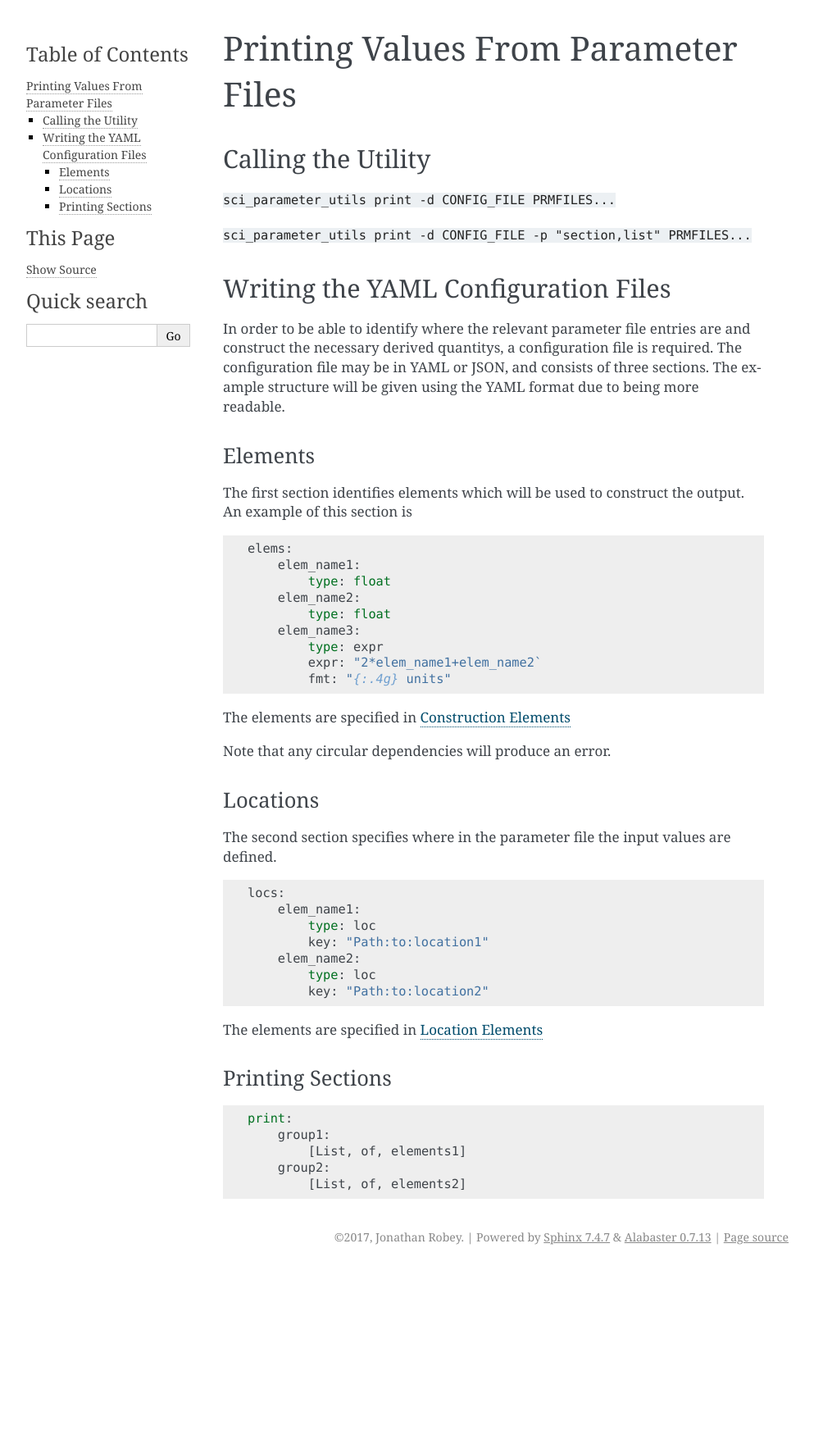
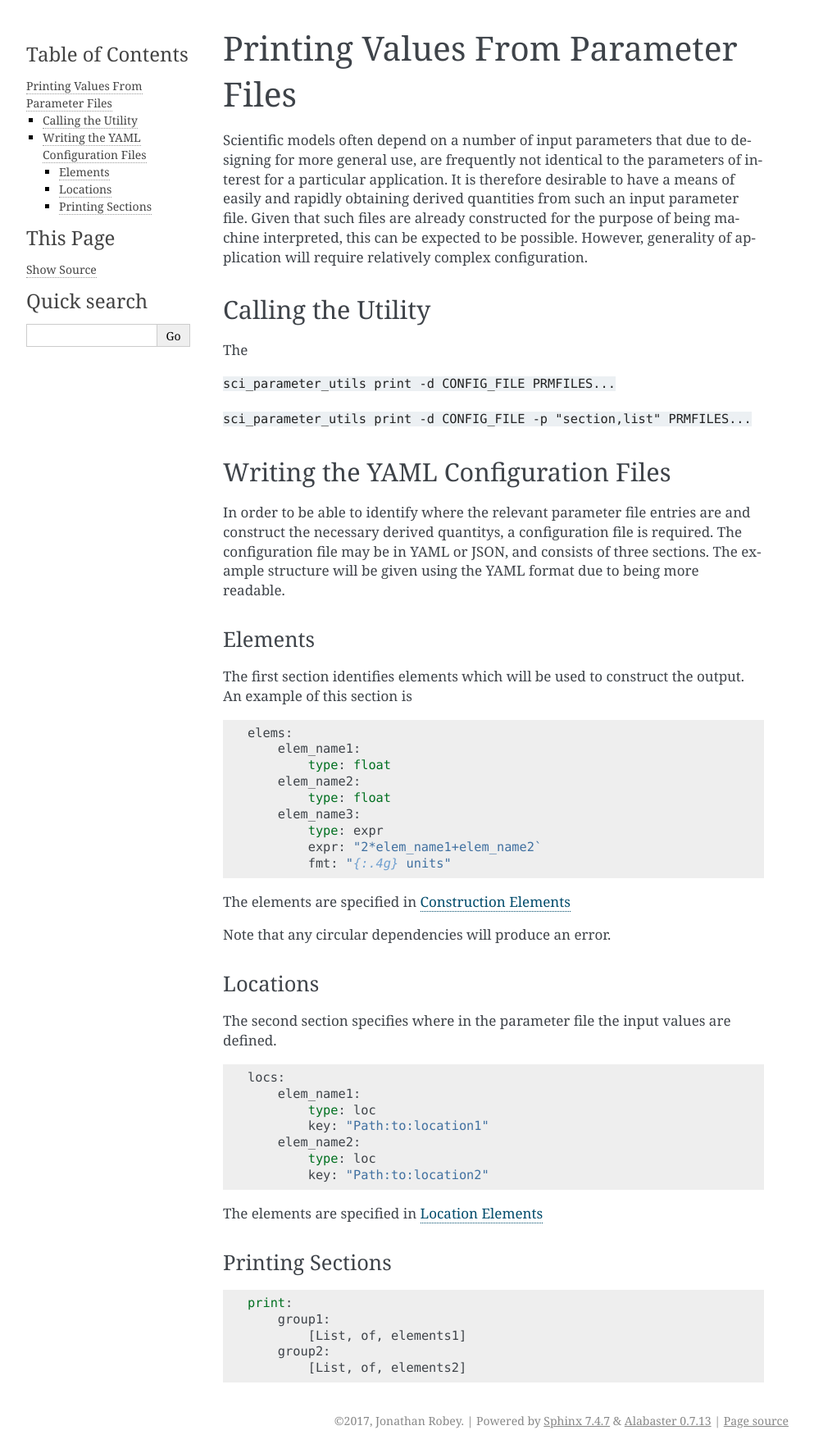
Before and after one commit to class4kayaker/NonDimensional_Calculators, a Sphinx documentation site: the page built from doc/print.rst, in a window 1280 px wide. Shown: the whole page at 82% size, without its empty margins (148-1141 px from the left). Built offline with Sphinx 7.4.7, drawn with Linux system fonts in a browser that asks for light colours; before the commit the page ends 1548 px from its top, so only the background shows below that.

Commit message:
Add intro to print documentation

```diff
--- a/doc/print.rst
+++ b/doc/print.rst
@@ -1,8 +1,18 @@
 Printing Values From Parameter Files
 ====================================
 
+Scientific models often depend on a number of input parameters that due to
+designing for more general use, are frequently not identical to the parameters
+of interest for a particular application. It is therefore desirable to have a
+means of easily and rapidly obtaining derived quantities from such an input
+parameter file. Given that such files are already constructed for the purpose
+of being machine interpreted, this can be expected to be possible. However,
+generality of application will require relatively complex configuration.
+
 Calling the Utility
 -------------------
+
+The
 
 ``sci_parameter_utils print -d CONFIG_FILE PRMFILES...``
 
```
